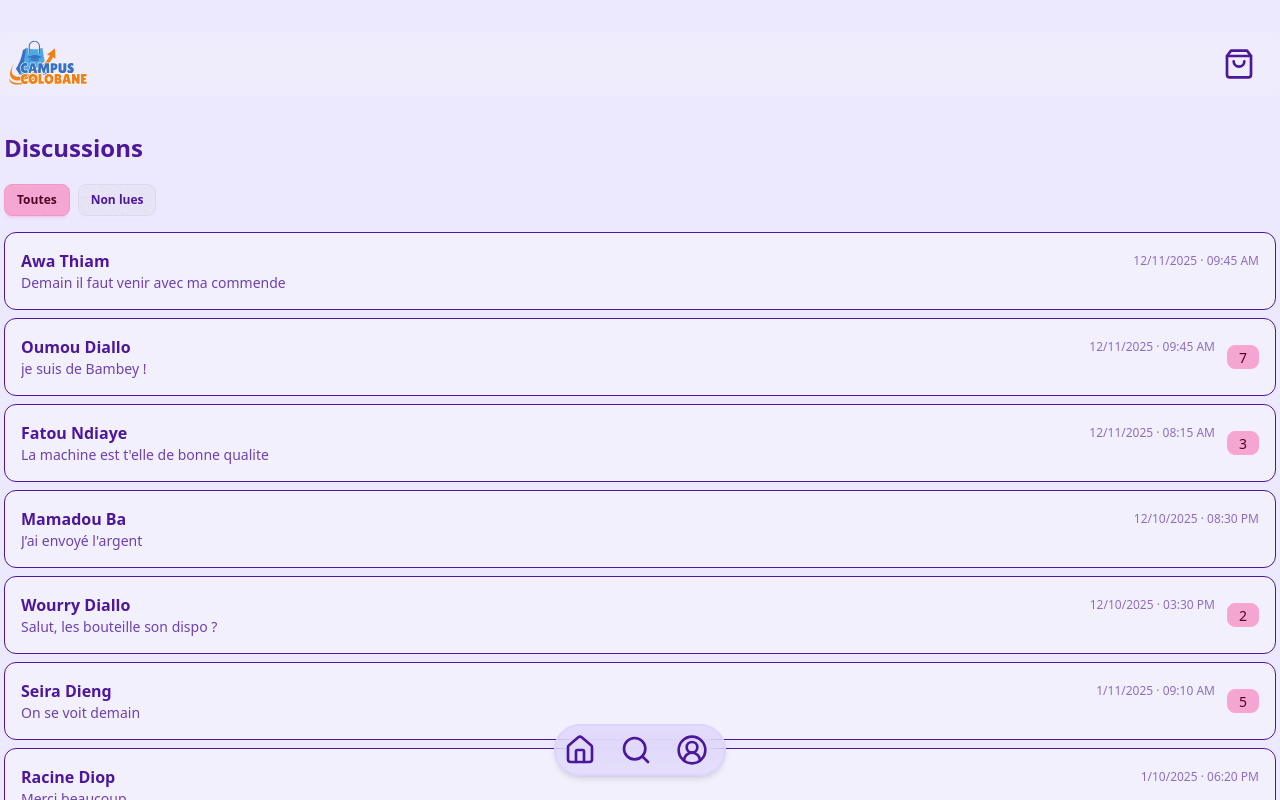
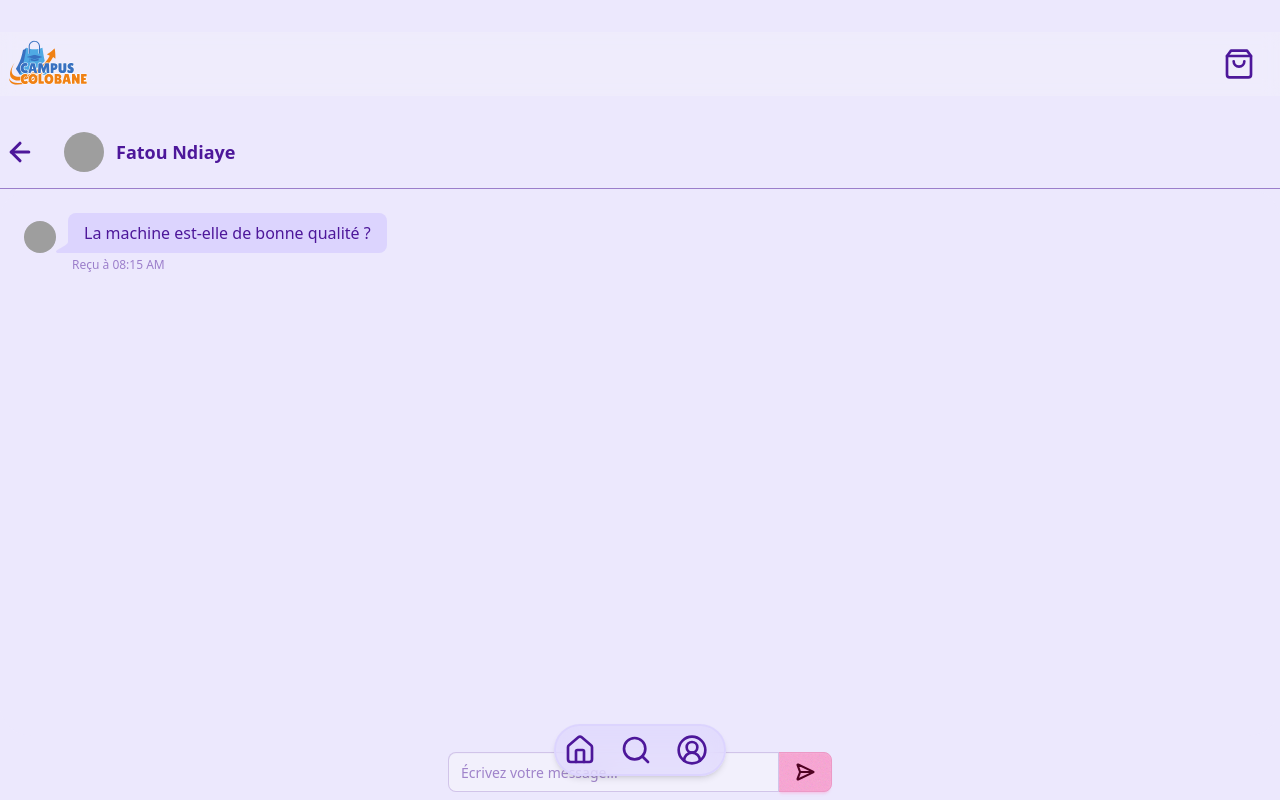
Before and after one commit to tugnodev/cc-frontend, a SvelteKit app: page /market/chat in a window 1280 px wide. Both pictures are taken after a click on the element 640 px from the left and 271 px from the top of the page. Built offline with nearby package versions, Linux system fonts and the light colour scheme; grey boxes are pictures that could not be loaded.

Commit message:
discussion

```diff
--- a/src/routes/market/chat/+page.svelte
+++ b/src/routes/market/chat/+page.svelte
@@ -1,9 +1,17 @@
 <script lang="ts">
+    import { ArrowLeft,SendHorizontal } from "lucide-svelte";
+    type Message = {
+        id: number;
+        text: string;
+        sender: "me" | "them";
+        timestamp: Date;
+    };
+
     type Discussion = {
         id: number;
         sender: string;
-        lastMessage: string;
-        lastMessageDate: Date;
+        avatar: string;
+        messages: Message[];
         unreadCount: number;
     };
 
@@ -11,152 +19,240 @@
         {
             id: 1,
             sender: "Wourry Diallo",
-            lastMessage: "Salut, les bouteille son dispo ?",
-            lastMessageDate: new Date("2025-12-10T15:30:00"),
+            avatar: "https://img.daisyui.com/images/profile/demo/kenobee@192.webp",
             unreadCount: 2,
+            messages: [
+                { id: 1, text: "Bonjour, comment allez-vous ?", sender: "them", timestamp: new Date("2026-01-27T10:00:00") },
+                { id: 2, text: "Salut, les bouteilles sont dispo ?", sender: "them", timestamp: new Date("2026-01-27T15:30:00") }
+            ]
         },
         {
             id: 2,
-            sender: "Racine Diop",
-            lastMessage: "Merci beaucoup ",
-            lastMessageDate: new Date("2025-01-10T18:20:00"),
+            sender: "Devprocode ",
+            avatar: "https://img.daisyui.com/images/profile/demo/anakeen@192.webp",
             unreadCount: 0,
+            messages: [
+                { id: 1, text: "Tu étais l'élu !", sender: "them", timestamp: new Date("2026-01-26T12:45:00") },
+                { id: 2, text: "Je te hais !", sender: "them", timestamp: new Date("2026-01-26T12:46:00") },
+                { id: 3, text: "Calme-toi, Anakin.", sender: "me", timestamp: new Date("2026-01-26T12:47:00") }
+            ]
         },
         {
             id: 3,
             sender: "Seira Dieng",
-            lastMessage: "On se voit demain",
-            lastMessageDate: new Date("2025-01-11T09:10:00"),
+            avatar: "https://i.pravatar.cc/150?u=seira",
             unreadCount: 5,
+            messages: [
+                { id: 1, text: "Coucou ! On se voit demain pour le projet ?", sender: "them", timestamp: new Date("2026-01-27T09:10:00") },
+                { id: 2, text: "N'oublie pas les documents.", sender: "them", timestamp: new Date("2026-01-27T09:11:00") },
+                { id: 3, text: "Et le café aussi haha", sender: "them", timestamp: new Date("2026-01-27T09:12:00") }
+            ]
         },
         {
             id: 4,
-            sender: "Ebeidy Fall",
-            lastMessage: "Ok c’est noté",
-            lastMessageDate: new Date("2025-01-09T22:45:00"),
+            sender: "Mamadou Ba",
+            avatar: "https://i.pravatar.cc/150?u=mamadou",
             unreadCount: 0,
+            messages: [
+                { id: 1, text: "Le virement a été effectué.", sender: "them", timestamp: new Date("2026-01-25T20:30:00") },
+                { id: 2, text: "Bien reçu, merci !", sender: "me", timestamp: new Date("2026-01-25T21:00:00") }
+            ]
         },
         {
             id: 5,
-            sender: "Abdoulaye Sow",
-            lastMessage: "Les foulard c'est a combien",
-            lastMessageDate: new Date("2025-01-09T22:45:00"),
-            unreadCount: 0,
+            sender: "Fatou Ndiaye",
+            avatar: "https://i.pravatar.cc/150?u=fatou",
+            unreadCount: 1,
+            messages: [
+                { id: 1, text: "La machine est-elle de bonne qualité ?", sender: "them", timestamp: new Date("2026-01-28T08:15:00") }
+            ]
         },
         {
             id: 6,
-            sender: "Fatou Ndiaye",
-            lastMessage: "La machine est t'elle de bonne qualite",
-            lastMessageDate: new Date("2025-12-11T08:15:00"),
-            unreadCount: 3,
+            sender: "Abdoulaye Sow",
+            avatar: "https://i.pravatar.cc/150?u=abdou",
+            unreadCount: 0,
+            messages: [
+                { id: 1, text: "Les foulards c'est à combien ?", sender: "them", timestamp: new Date("2026-01-24T22:45:00") },
+                { id: 2, text: "C'est 5000 FCFA l'unité.", sender: "me", timestamp: new Date("2026-01-24T22:50:00") },
+                { id: 3, text: "Ok c'est noté.", sender: "them", timestamp: new Date("2026-01-24T22:55:00") }
+            ]
         },
         {
             id: 7,
-            sender: "Mamadou Ba",
-            lastMessage: "J’ai envoyé l'argent",
-            lastMessageDate: new Date("2025-12-10T20:30:00"),
-            unreadCount: 0,
+            sender: "Ebaidy Fall",
+            avatar: "https://i.pravatar.cc/150?u=seira",
+            unreadCount: 5,
+            messages: [
+                { id: 1, text: "Coucou ! On se voit demain pour le projet ?", sender: "them", timestamp: new Date("2026-01-27T09:10:00") },
+                { id: 2, text: "N'oublie pas les documents.", sender: "them", timestamp: new Date("2026-01-27T09:11:00") },
+                { id: 3, text: "Et le café aussi haha", sender: "them", timestamp: new Date("2026-01-27T09:12:00") }
+            ]
         },
         {
             id: 8,
-            sender: "Awa Thiam",
-            lastMessage: "Demain il faut venir avec ma commende",
-            lastMessageDate: new Date("2025-12-11T09:45:00"),
-            unreadCount: 1,
-        },
-        {
-            id: 9,
-            sender: "Oumou Diallo",
-            lastMessage: "je suis de Bambey !",
-            lastMessageDate: new Date("2025-12-11T09:45:00"),
-            unreadCount: 7,
+            sender: "Racine Diop ",
+            avatar: "https://i.pravatar.cc/150?u=mamadou",
+            unreadCount: 0,
+            messages: [
+                { id: 1, text: "Le virement a été effectué.", sender: "them", timestamp: new Date("2026-01-25T20:30:00") },
+                { id: 2, text: "Bien reçu, merci !", sender: "me", timestamp: new Date("2026-01-25T21:00:00") }
+            ]
         }
     ];
 
-    /*  ici c'est le filtre des discussions */
+    let selectedId: number | null = null;
+    let newMessageText = "";
     let filter: "all" | "unread" = "all";
 
-    /*  ici c'est pour trier les messages */
+    // Discussion active
+    $: currentDiscussion = discussions.find(d => d.id === selectedId);
+
+    // Trier les discussions par la date du dernier message
     $: sortedDiscussions = [...discussions].sort((a, b) => {
-    //  si on est sur Toutes on tri uniquement par date/heure
-    if (filter === "all") {
-        return b.lastMessageDate.getTime() - a.lastMessageDate.getTime();
-    }
-
-    //  si on est sur Non lues
-    if (a.unreadCount === 0 && b.unreadCount > 0) return 1;
-    if (a.unreadCount > 0 && b.unreadCount === 0) return -1;
-
-    return b.lastMessageDate.getTime() - a.lastMessageDate.getTime();
+        const dateA = a.messages[a.messages.length - 1]?.timestamp.getTime() || 0;
+        const dateB = b.messages[b.messages.length - 1]?.timestamp.getTime() || 0;
+        return dateB - dateA;
     });
 
-
-    /* filtrage fimal */
-    $: filteredDiscussions =
-        filter === "unread"
+    $: filteredDiscussions = filter === "unread"
         ? sortedDiscussions.filter(d => d.unreadCount > 0)
         : sortedDiscussions;
 
-    function markAsRead(id: number) {
-        discussions = discussions.map(d =>
-            d.id === id ? { ...d, unreadCount: 0 } : d
-        );
+    function selectDiscussion(id: number) {
+        selectedId = id;
+        discussions = discussions.map(d => d.id === id ? { ...d, unreadCount: 0 } : d);
+    }
+
+    function sendMessage() {
+        if (!newMessageText.trim() || selectedId === null) return;
+
+        discussions = discussions.map(d => {
+            if (d.id === selectedId) {
+                return {
+                    ...d,
+                    messages: [...d.messages, {
+                        id: Date.now(),
+                        text: newMessageText,
+                        sender: "me",
+                        timestamp: new Date()
+                    }]
+                };
+            }
+            return d;
+        });
+        newMessageText = "";
     }
 </script>
 
 <!-- PAGE -->
-<div class="w-full flex flex-col justify-start mt-5 mb-24 px-1 transition-all duration-300 ease-in-out">
-    <!-- Liste de discussion -->
-    <div class="flex flex-col gap-2  pb-6 ">
+
+
+    {#if !selectedId}
+    <div class="w-full flex flex-col justify-start mt-5 mb-28 px-1 transition-all duration-300 ease-in-out">
         <div class="mt-20">
             <h1 class="text-2xl font-bold mb-3">Discussions</h1>
-        </div>
-         <div class="flex gap-2 space-y-2">
+            <div class="flex gap-2 mb-4">
                 <button
-                class="btn btn-sm"
-                class:btn-primary={filter === "all"}
+                    class="btn btn-sm {filter === 'all' ? 'btn-primary' : ''}"
                     on:click={() => (filter = "all")}
                 >
                     Toutes
                 </button>
-
                 <button
-                class="btn btn-sm"
-                class:btn-primary={filter === "unread"}
+                    class="btn btn-sm {filter === 'unread' ? 'btn-primary' : ''}"
                     on:click={() => (filter = "unread")}
                 >
                     Non lues
                 </button>
             </div>
+
             {#each filteredDiscussions as d (d.id)}
                 <div
-                on:click={() => markAsRead(d.id)}
-                class="flex justify-between items-center p-4 rounded-xl border cursor-pointer transition bg-base-100"
+                    on:click={() => selectDiscussion(d.id)}
+                    class="flex items-center gap-3 p-4 mb-2 rounded-xl border cursor-pointer hover:bg-base-200 transition bg-base-100"
                 >
-                <div class="flex-1">
+                    <div class="avatar">
+                        <div class="w-12 rounded-full">
+                            <img src={d.avatar} alt={d.sender} />
+                        </div>
+                    </div>
+
+                    <div class="flex-1 min-w-0">
                         <div class="flex justify-between items-center">
-                        <span class="font-bold">{d.sender}</span>
-                        <span class="text-xs opacity-60">
-                            {d.lastMessageDate.toLocaleDateString()} ·
-                            {d.lastMessageDate.toLocaleTimeString([], {
-                                hour: "2-digit",
-                                minute: "2-digit"
-                            })}
+                            <span class="font-bold truncate">{d.sender}</span>
+                            <span class="text-xs opacity-60 ml-2 whitespace-nowrap">
+                                {d.messages[d.messages.length - 1]?.timestamp.toLocaleTimeString([], {hour: '2-digit', minute:'2-digit'})}
                             </span>
                         </div>
-
                         <p class="text-sm truncate opacity-80">
-                        {d.lastMessage}
+                            {d.messages[d.messages.length - 1]?.text || "Pas de message"}
                         </p>
                     </div>
 
                     {#if d.unreadCount > 0}
-                    <span class="badge badge-primary ml-3">
-                        {d.unreadCount}
-                    </span>
+                        <span class="badge badge-primary ml-2">{d.unreadCount}</span>
                     {/if}
                 </div>
             {/each}
         </div>
-    <!-- <div class="mt-12"></div> -->
     </div>
+    {:else}
+        <div class="flex  flex-col mt-10 h-[90vh]">
+            <div class="w-full flex  items-center  gap-7 justify-start mt-5 mb-4 px-1 ">
+                <button
+                    class="btn btn-ghost btn-circle btn-sm mt-10"
+                    on:click={() => selectedId = null}
+                    aria-label="Retour"
+                >
+                    <ArrowLeft size={30} strokeWidth={2.5} />
+                </button>
+
+                <div class="flex items-center gap-3 mt-10">
+                    <div class="avatar">
+                        <div class="w-10 rounded-full">
+                            <img src={currentDiscussion?.avatar} alt={currentDiscussion?.sender} />
+                        </div>
+                    </div>
+                    <h2 class="font-bold text-lg">{currentDiscussion?.sender}</h2>
+                </div>
+            </div>
+            <hr class="border-base-500 opacity-50" />
+
+            <div class="flex-1 overflow-y-auto p-4 bg-base-200 rounded-box mb-4 no-scrollbar">
+                {#each currentDiscussion.messages as msg}
+                    <div class="chat {msg.sender === 'me' ? 'chat-end' : 'chat-start'} p-2">
+                        {#if msg.sender === 'them'}
+                            <div class="chat-image avatar">
+                                <div class="w-8 rounded-full">
+                                    <img src={currentDiscussion.avatar} alt="" />
+                                </div>
+                            </div>
+                        {/if}
+
+                        <div class="chat-bubble">{msg.text}</div>
+                        <div class="chat-footer opacity-50 text-xs p-1">
+                            {msg.sender === 'me' ? 'Envoyé' : 'Reçu'} à {msg.timestamp.toLocaleTimeString([], {hour:'2-digit', minute:'2-digit'})}
+                        </div>
+                    </div>
+                {/each}
+            </div>
+
+            <div class="join w-full max-w-sm mx-auto ">
+                <input
+                    type="text"
+                    placeholder="Écrivez votre message..."
+                    class="input input-bordered join-item flex-1"
+                    bind:value={newMessageText}
+                    on:keydown={(e) => e.key === 'Enter' && sendMessage()}
+                />
+                <button
+                    class="btn btn-primary  join-item px-4"
+                    on:click={sendMessage}
+                    aria-label="Envoyer"
+                >
+                    <SendHorizontal size={20} strokeWidth={2.5} />
+                </button>
+            </div>
+        </div>
+    {/if}
```
Lines whose indentation alone changed are shown as unchanged.
